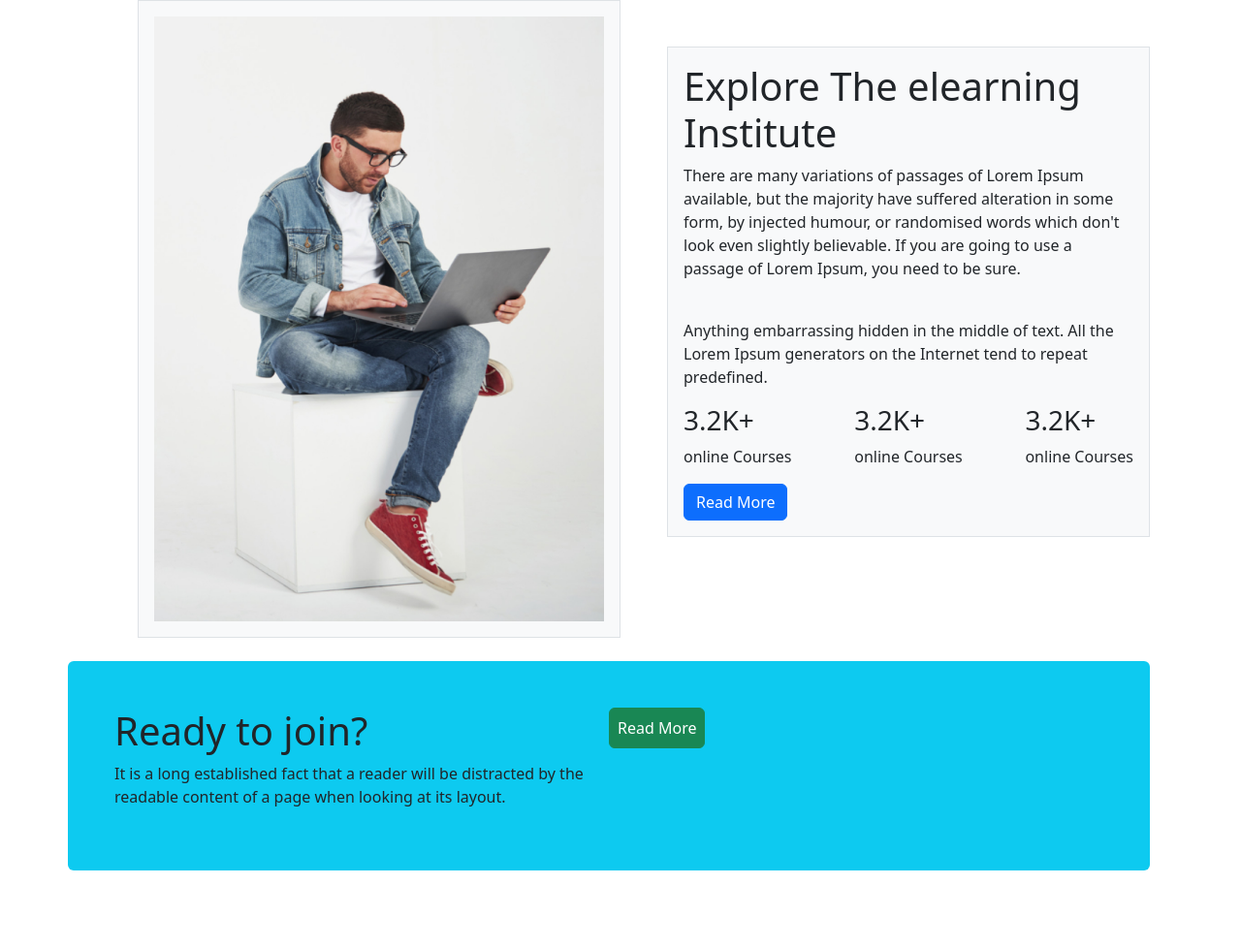
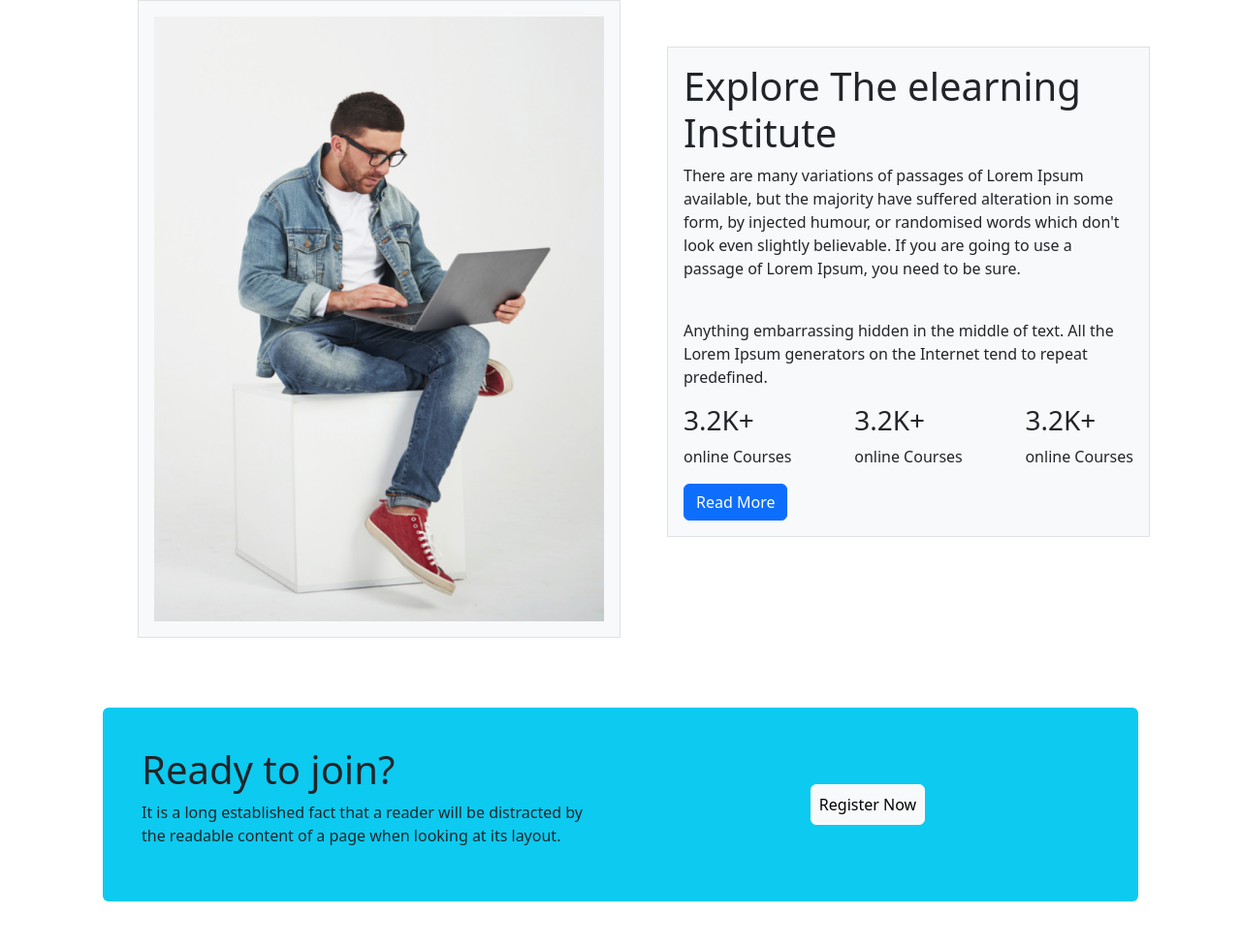
Before and after one commit to Rasel91/Bootstrap-resposive-tutorial, a plain HTML site: page index.html in a window 1280 px wide. Shown: the part 1495-2473 px from the top of the page at 97% size. Before the commit the page ends 2393 px from the top, so only its background shows below. Drawn offline with nearby package versions, Linux system fonts and the light colour scheme.

Commit message:
register now btn add

```diff
--- a/index.html
+++ b/index.html
@@ -200,7 +200,7 @@
                                 <h5>Price : 20$</h5>
                             </div>
                             <div>
-                                <img  src="/images/course/course-6.png" alt="">
+                                <img src="/images/course/course-6.png" alt="">
                             </div>
                         </div>
                     </div>
@@ -225,9 +225,13 @@
                     <div class="col">
                         <div class="p-3 border bg-light text-start mt-5">
                             <h1>Explore The elearning Institute</h1>
-                            <p>There are many variations of passages of Lorem Ipsum available, but the majority have suffered alteration in some form, by injected humour, or randomised words which don't look even slightly believable. If you are going to use a passage of Lorem Ipsum, you need to be sure.</p>
+                            <p>There are many variations of passages of Lorem Ipsum available, but the majority have
+                                suffered alteration in some form, by injected humour, or randomised words which don't
+                                look even slightly believable. If you are going to use a passage of Lorem Ipsum, you
+                                need to be sure.</p>
                             <br>
-                            <p>Anything embarrassing hidden in the middle of text. All the Lorem Ipsum generators on the Internet tend to repeat predefined.</p>
+                            <p>Anything embarrassing hidden in the middle of text. All the Lorem Ipsum generators on the
+                                Internet tend to repeat predefined.</p>
                             <div class="d-flex justify-content-between">
                                 <div>
                                     <h3>3.2K+</h3>
@@ -250,21 +254,23 @@
 
         </section>
         <!-- Ready to join -->
-    <section class="container">
-        <div class="row col-md-12  ">
-            <div class="d-flex bg-info  p-5 rounded justify-content-center">
-                <div class=" w-50" >
+
+
+        <section>
+            <div class="container text-center p-5 ">
+                <div class="row bg-info rounded p-4 d-flex align-items-center justify-content-between  flex-column-reverse
+                    flex-md-row">
+                    <div class="col-lg-6  col-md-12 p-3 text-start">
                         <h1>Ready to join?</h1>
-                    <p>It is a long established fact that a reader will be distracted by the readable content of a page when looking at its layout.</p>
+                        <p>It is a long established fact that a reader will be distracted by the readable content of a
+                            page when looking at its layout.</p>
                     </div>
-                <div class=" w-50" >
-                    <a class="btn btn-success p-2 rounded" href="">Read More</a>
+                    <div class="col-lg-6 col-md-12 ">
+                        <a class="btn btn-light p-2 p rounded" href="">Register Now</a>
                     </div>
                 </div>
-        </div>
+        </section>
 
-
-    </section>
 
 
 
```
Lines whose indentation alone changed are shown as unchanged.
